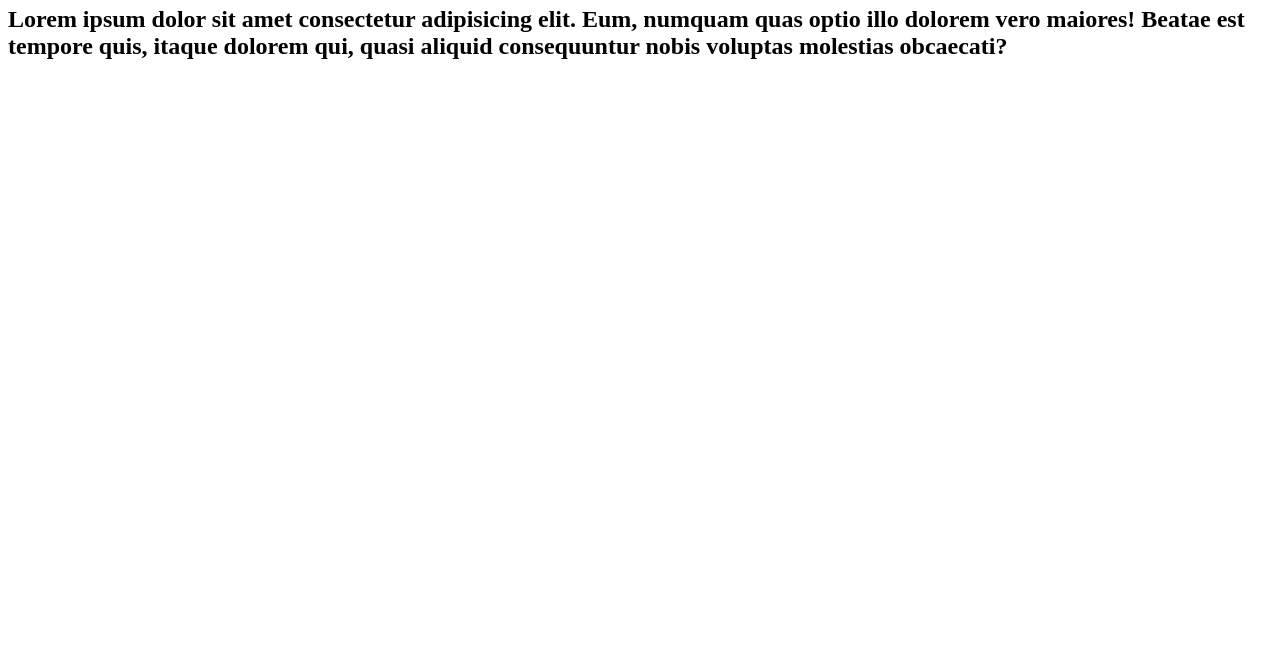
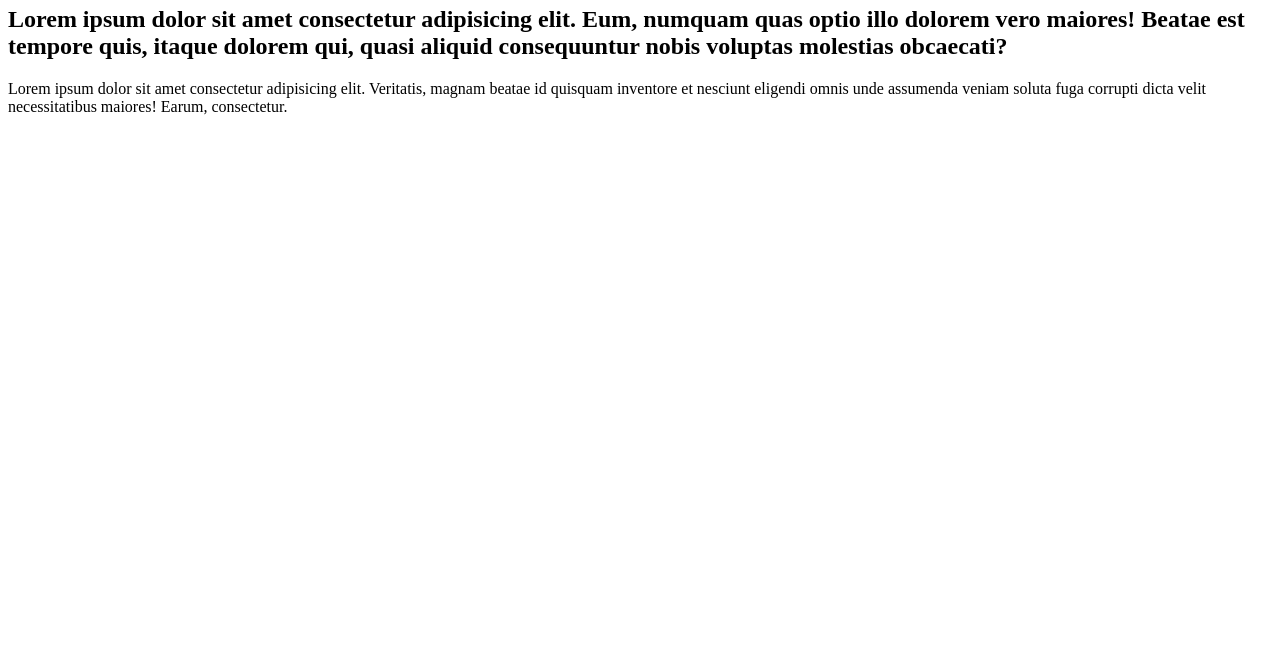
Before and after one commit to sergioignac/repositorio-prueba, a plain HTML site: page carpeta-dos/carpeta-uno/index.html in a window 1280 px wide. Shown: the part 132-800 px from the top of the page. Drawn offline with Linux system fonts and the light colour scheme.

Commit message:
otro lorem ipsum

```diff
--- a/carpeta-dos/carpeta-uno/index.html
+++ b/carpeta-dos/carpeta-uno/index.html
@@ -10,5 +10,6 @@
     <h1>Prueba de repositorios sobre git</h1>
     <h1>Hola</h1>
     <h2>Lorem ipsum dolor sit amet consectetur adipisicing elit. Eum, numquam quas optio illo dolorem vero maiores! Beatae est tempore quis, itaque dolorem qui, quasi aliquid consequuntur nobis voluptas molestias obcaecati?</h2>
+    <p>Lorem ipsum dolor sit amet consectetur adipisicing elit. Veritatis, magnam beatae id quisquam inventore et nesciunt eligendi omnis unde assumenda veniam soluta fuga corrupti dicta velit necessitatibus maiores! Earum, consectetur.</p>
 </body>
 </html>
```
